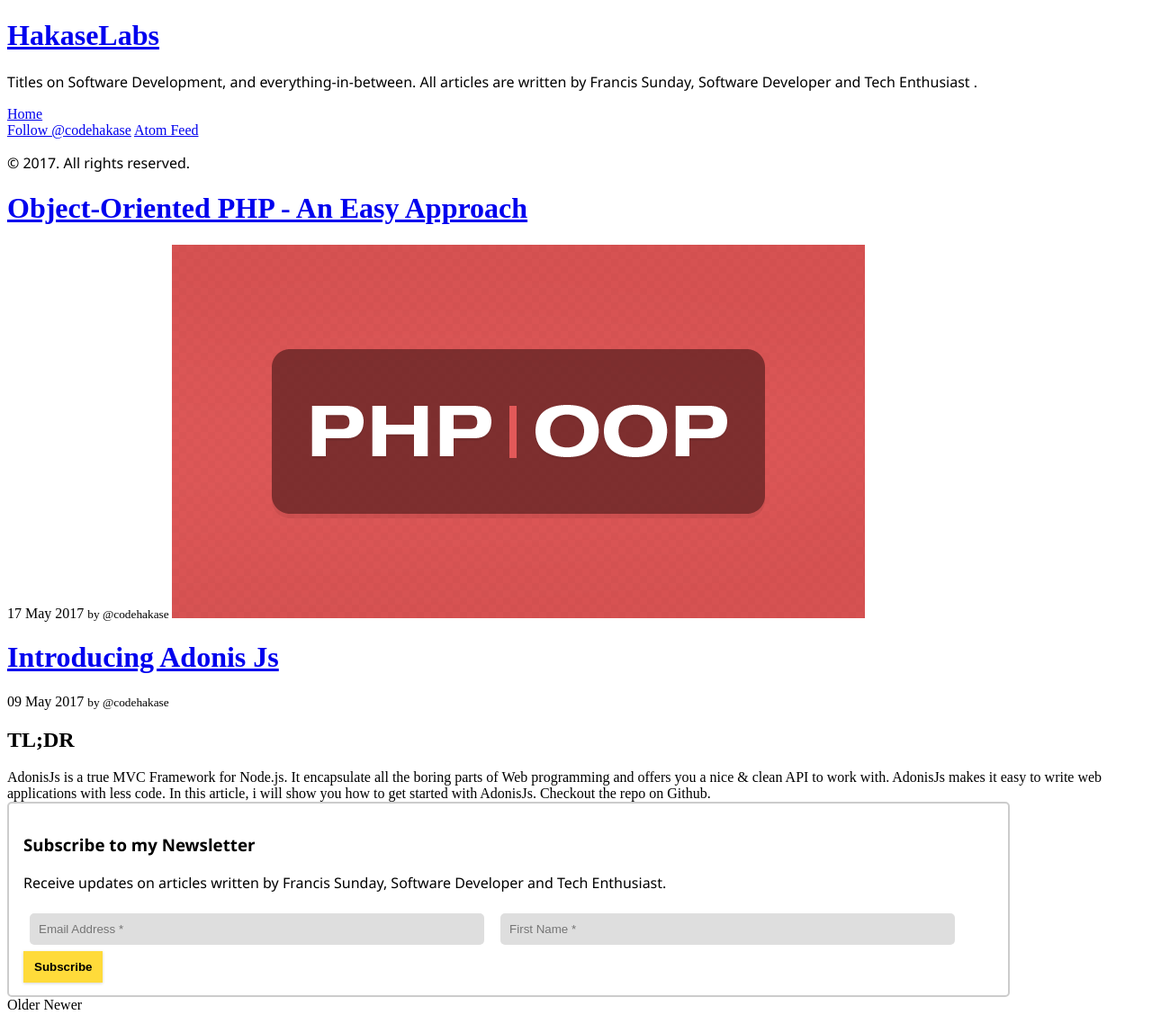
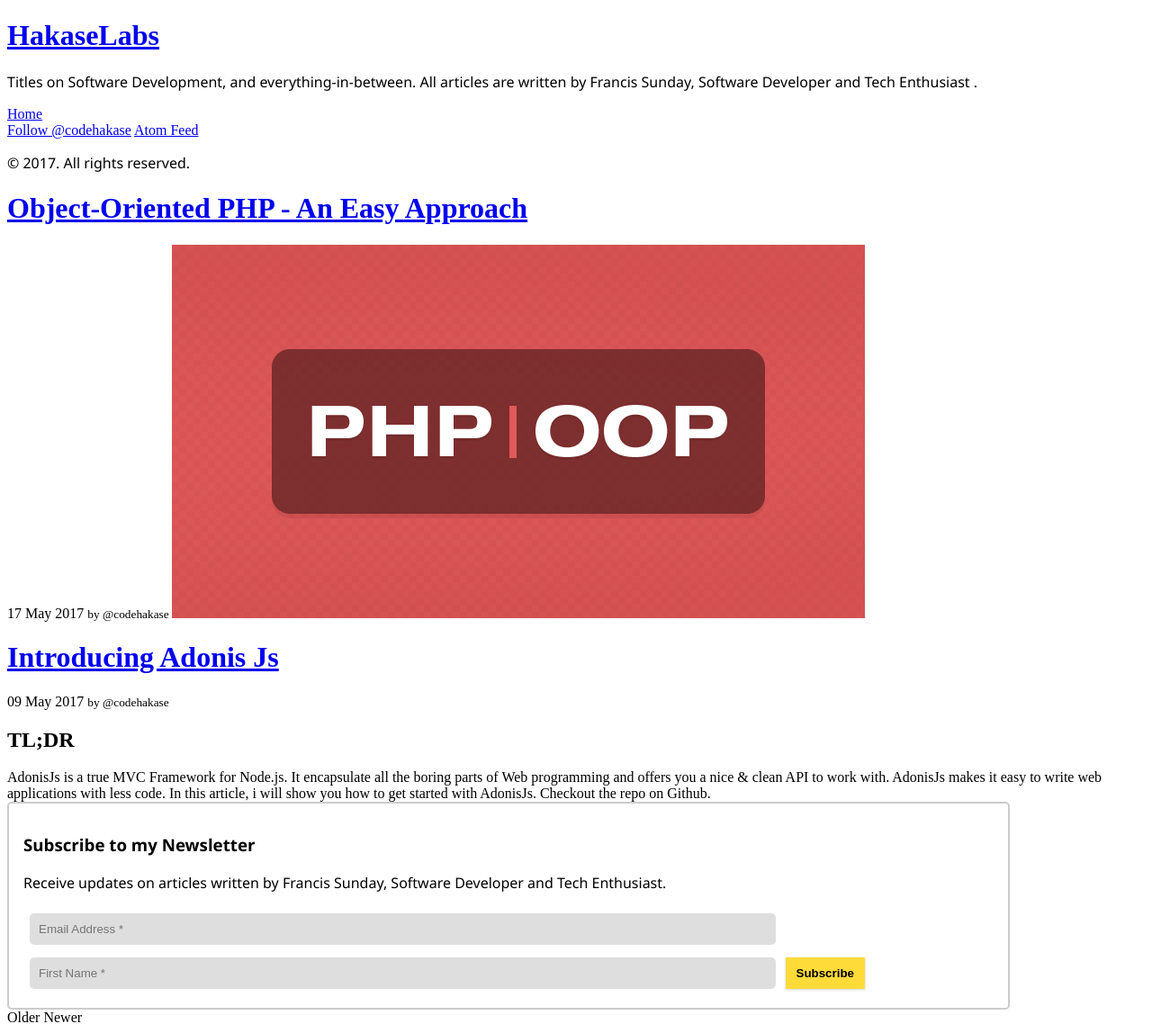
Before and after one commit to 1Rico/hakaselabs.github.io, a Jekyll site: the page built from index.html, in a window 1280 px wide. Shown: the whole page at 90% size. Built offline with Jekyll 4.4.1, drawn with Linux system fonts in a browser that asks for light colours; Markdown is read by kramdown in place of the engine named in the settings; the list of posts is cut into pages by our own code; comment, search, counter and statistics services are not loaded.

Commit message:
subcribtion form update

```diff
--- a/_includes/subscribe.html
+++ b/_includes/subscribe.html
@@ -18,8 +18,8 @@
         background: #dedede;
         border-radius: 5px;
         margin: 7px;
-        width: 45%;
-        max-width: 50%;
+        width: 75%;
+        max-width: 80%;
     }
     .subscribe-form input[type=submit] {
         padding: 10px 12px;
```
